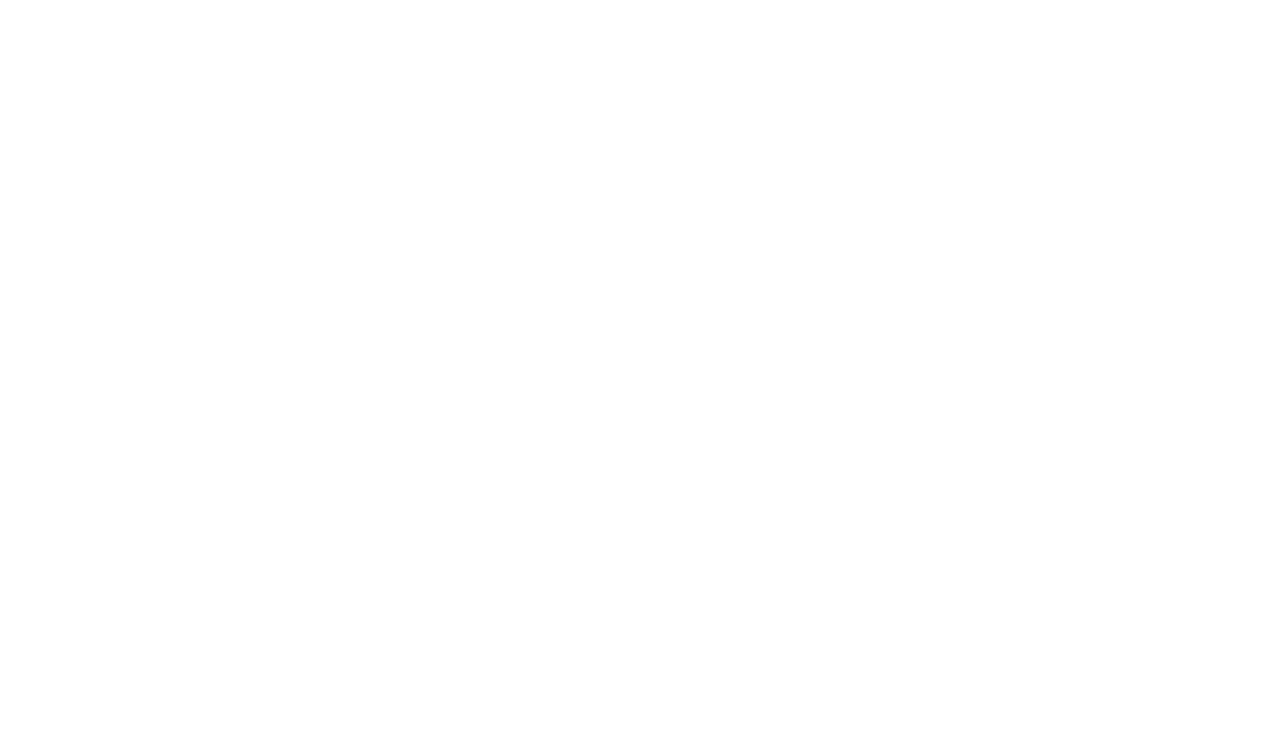
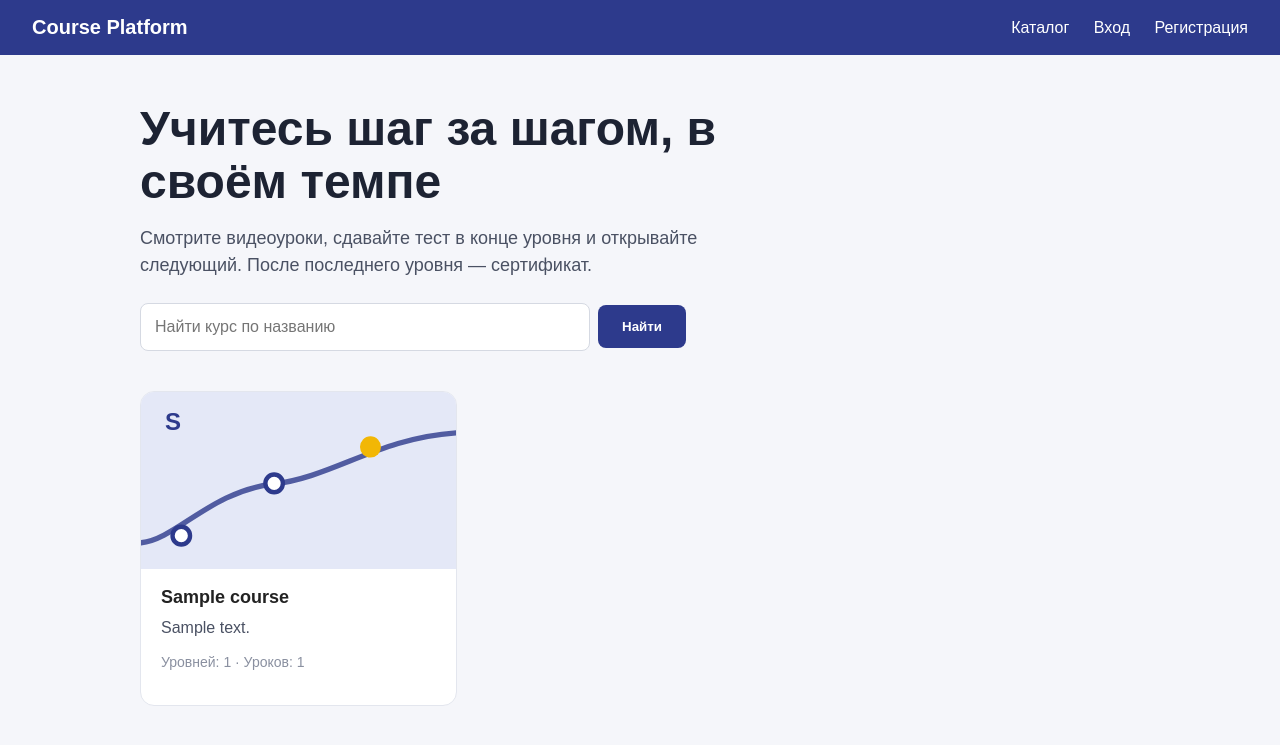
Before and after one commit to ahmatovann/course-platform-kstu, a Django app: page / in a window 1280 px wide. Before the commit the part shown is empty. Shown: the top 745 px of the page. Run offline with Django 5.2, Linux system fonts and the light colour scheme; tables that the repository leaves empty hold one stand-in row (values such as "Sample post").

Commit message:
Каталог: страница с заголовком, поиском и карточками курсов с обложкой #3

```diff
--- /dev/null
+++ b/courses/templates/courses/_cover.html
@@ -0,0 +1,13 @@
+{# Ответственная: Фатима (Ф-4) #}
+{# Обложка курса: первая буква названия и «дорожка» из уровней. #}
+{# Подключается в шаблонах строкой {% include 'courses/_cover.html' with letter=... %} #}
+<div class="cover">
+    <span class="cover-letter">{{ letter }}</span>
+    {# Рисунок в формате SVG: линия-дорожка и три точки-уровня. aria-hidden — экранный диктор его пропускает #}
+    <svg viewBox="0 0 360 200" preserveAspectRatio="none" aria-hidden="true">
+        <path d="M0 170 C 40 166, 80 112, 150 104 S 270 52, 360 46" fill="none" stroke="#2d3a8c" stroke-width="6" stroke-linecap="round" opacity="0.8"/>
+        <circle cx="46" cy="162" r="10" fill="#fff" stroke="#2d3a8c" stroke-width="5"/>
+        <circle cx="152" cy="103" r="10" fill="#fff" stroke="#2d3a8c" stroke-width="5"/>
+        <circle cx="262" cy="62" r="12" fill="#f2b705"/>
+    </svg>
+</div>
--- a/courses/templates/courses/catalog.html
+++ b/courses/templates/courses/catalog.html
@@ -1 +1,52 @@
-{# Ответственная: Фатима (Ф-4 – Ф-8, Ф-11, Ф-12) #}
+{# Ответственная: Фатима (Ф-4) #}
+{# Ф-4. Каталог курсов: список опубликованных курсов и поиск по названию #}
+{# Данные приходят из функции catalog в courses/views.py #}
+{% extends 'base.html' %}
+{% load static %}
+
+{# Стили этой страницы лежат в отдельном файле static/css/catalog.css #}
+{% block styles %}<link rel="stylesheet" href="{% static 'css/catalog.css' %}">{% endblock %}
+
+{% block title %}Каталог курсов{% endblock %}
+
+{% block content %}
+{# Верхний блок страницы: крупный заголовок, пояснение и строка поиска #}
+<section class="hero">
+    <h1>Учитесь шаг за шагом, в своём темпе</h1>
+    <p class="hero-text">Смотрите видеоуроки, сдавайте тест в конце уровня и открывайте следующий. После последнего уровня — сертификат.</p>
+
+    {# Форма поиска. method="get" — текст уходит в адрес: /?q=текст #}
+    {# Функция catalog в courses/views.py читает его как request.GET['q'] #}
+    <form class="search" method="get" action="{% url 'courses:catalog' %}">
+        <input type="text" name="q" value="{{ query }}" placeholder="Найти курс по названию">
+        <button type="submit">Найти</button>
+        {% if query %}
+            <a class="search-reset" href="{% url 'courses:catalog' %}">Сбросить</a>
+        {% endif %}
+    </form>
+</section>
+
+{# Список курсов. Если курсов нет — показываем блок {% empty %} #}
+<div class="courses">
+    {% for course in courses %}
+        <div class="course-card">
+            {# Обложка: первая буква названия (фильтры first и upper) #}
+            {% include 'courses/_cover.html' with letter=course.title|first|upper %}
+            <div class="course-body">
+                <h2>{{ course.title }}</h2>
+                {# truncatewords:20 — показываем только первые 20 слов описания #}
+                <p>{{ course.description|truncatewords:20 }}</p>
+                {# Числа посчитаны в функции catalog через annotate + Count #}
+                <p class="course-meta">Уровней: {{ course.levels_count }} · Уроков: {{ course.lessons_count }}</p>
+                {# Переход на карточку курса появится на этапе Э2 (Ф-5) #}
+            </div>
+        </div>
+    {% empty %}
+        {% if query %}
+            <p class="empty">По запросу «{{ query }}» ничего не найдено.</p>
+        {% else %}
+            <p class="empty">Пока нет опубликованных курсов.</p>
+        {% endif %}
+    {% endfor %}
+</div>
+{% endblock %}
--- /dev/null
+++ b/static/css/catalog.css
@@ -0,0 +1,121 @@
+/* Ответственная: Фатима (Ф-4) */
+/* Ф-4. Верхний блок каталога: крупный заголовок и пояснение */
+.hero {
+    max-width: 640px;
+    padding: 24px 0 8px;
+}
+.hero h1 {
+    margin: 0 0 16px;
+    font-size: 48px;
+    line-height: 1.1;
+    color: #1d2333;
+}
+.hero-text {
+    margin: 0 0 24px;
+    font-size: 18px;
+    line-height: 1.5;
+    color: #4a5163;
+}
+
+/* Ф-4. Поиск в каталоге */
+.search {
+    display: flex;
+    align-items: center;
+    gap: 8px;
+    margin-bottom: 32px;
+}
+.search input {
+    flex: 1;
+    max-width: 420px;
+    padding: 14px;
+    border: 1px solid #d5d9e2;
+    border-radius: 8px;
+    font-size: 16px;
+}
+.search button {
+    padding: 14px 24px;
+    border: none;
+    border-radius: 8px;
+    background: #2d3a8c;
+    color: #fff;
+    font-weight: bold;
+    cursor: pointer;
+}
+.search-reset {
+    color: #4a5163;
+}
+
+/* Ф-4. Карточки курсов: сетка, в ряд сколько поместится */
+.courses {
+    display: grid;
+    grid-template-columns: repeat(auto-fill, minmax(280px, 1fr));
+    gap: 24px;
+}
+.course-card {
+    display: flex;
+    flex-direction: column;
+    overflow: hidden;
+    background: #fff;
+    border: 1px solid #e3e6ee;
+    border-radius: 14px;
+    color: inherit;
+    text-decoration: none;
+    transition: border-color 0.15s;
+}
+/* Карточка-ссылка подсвечивает рамку при наведении мыши */
+a.course-card:hover {
+    border-color: #2d3a8c;
+}
+.course-body {
+    display: flex;
+    flex-direction: column;
+    flex: 1;
+    padding: 18px 20px 20px;
+}
+.course-body h2 {
+    margin: 0 0 8px;
+    font-size: 18px;
+}
+.course-body p {
+    margin: 0 0 12px;
+    color: #4a5163;
+    line-height: 1.5;
+}
+.course-meta {
+    margin-top: auto;
+    font-size: 14px;
+    color: #8a90a0 !important;
+}
+
+/* Обложка курса (шаблон courses/_cover.html) */
+.cover {
+    position: relative;
+    aspect-ratio: 16 / 9;
+    overflow: hidden;
+    background: #e4e8f7;
+}
+.cover svg {
+    position: absolute;
+    inset: 0;
+    width: 100%;
+    height: 100%;
+}
+.cover-letter {
+    position: absolute;
+    top: 16px;
+    left: 24px;
+    font-size: 24px;
+    font-weight: bold;
+    color: #2d3a8c;
+}
+
+.empty {
+    color: #777;
+}
+
+/* На телефоне заголовок поменьше */
+@media (max-width: 600px) {
+    .hero h1 {
+        font-size: 34px;
+    }
+}
```
